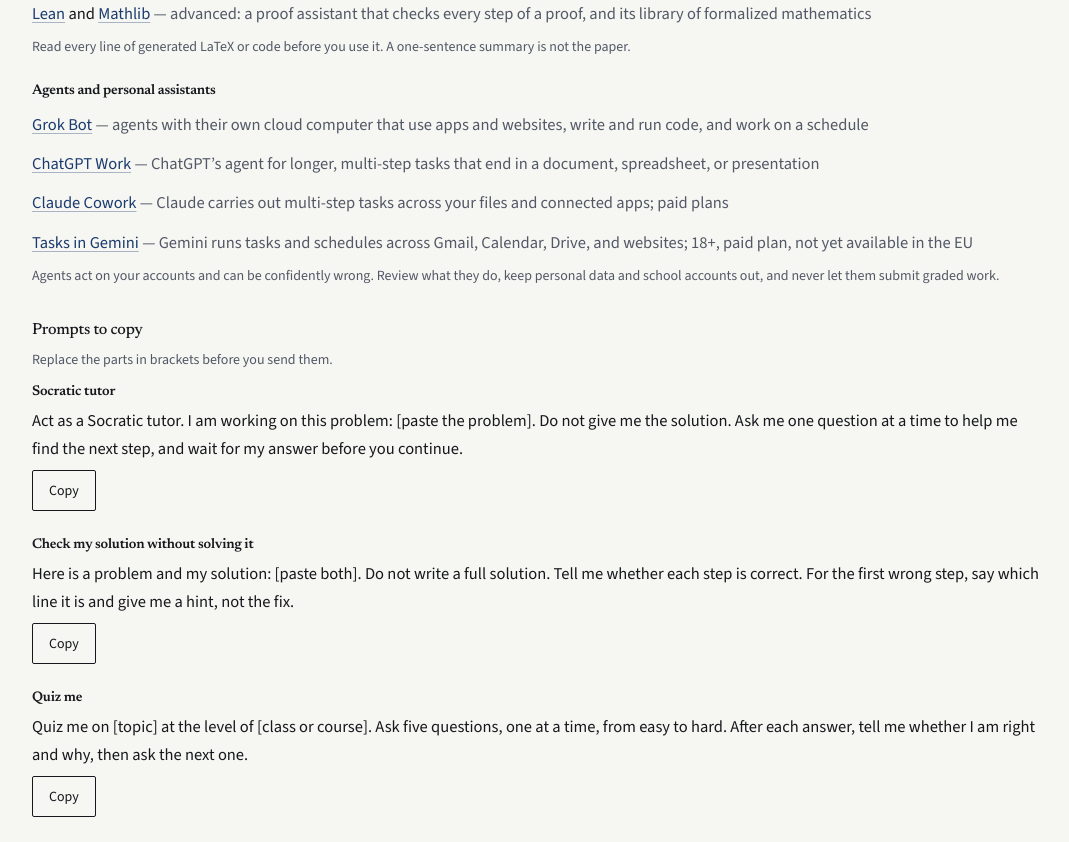
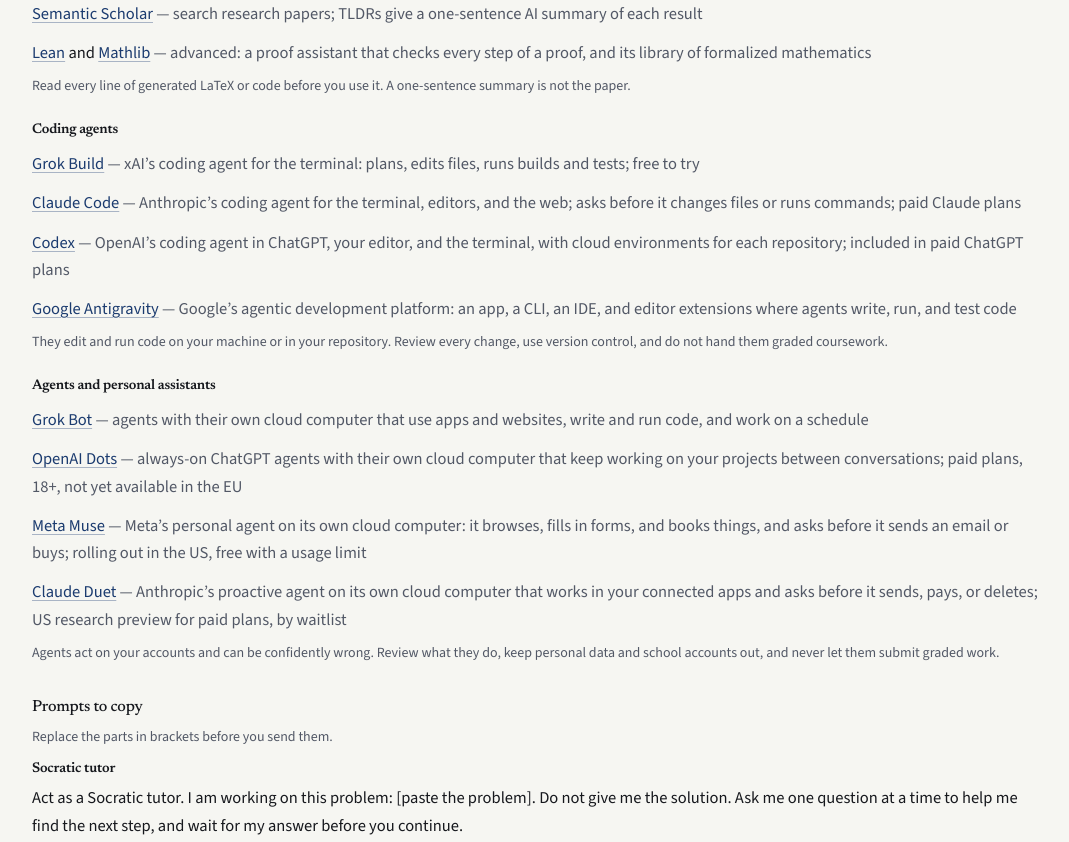
Before and after one commit to linzialessandro/PersonalWebsite, a React (Vite) app: page /teaching in a window 1280 px wide. Shown: the part 3800-4642 px from the top of the page, without its empty margins (104-1173 px from the left). Built offline with nearby package versions, Linux system fonts and the light colour scheme.

Commit message:
AI tools: add Grok and a Coding agents group; agents are Grok Bot, OpenAI Dots, Meta Muse, Claude Duet

```diff
--- a/src/data/aiGuide.js
+++ b/src/data/aiGuide.js
@@ -28,7 +28,7 @@ export const aiToolGroups = [
     id: "assistants",
     title: "General assistants",
     caution:
-      "They write wrong answers as fluently as right ones. Age rules differ: ChatGPT is 13+ with a parent’s permission under 18, Gemini needs a Google Account you may manage yourself (14+ in Italy), and Claude is 18+.",
+      "They write wrong answers as fluently as right ones. Age rules differ: ChatGPT and Grok are 13+ with a parent’s permission under 18, Gemini needs a Google Account you may manage yourself (14+ in Italy), and Claude is 18+.",
     tools: [
       {
         url: "https://chatgpt.com/",
@@ -41,6 +41,12 @@ export const aiToolGroups = [
         label: "Gemini",
         suffix:
           " — general assistant from Google; Guided Learning walks you through a problem step by step",
+      },
+      {
+        url: "https://grok.com/",
+        label: "Grok",
+        suffix:
+          " — general assistant from xAI (now SpaceXSI) with real-time answers from the web and X",
       },
       {
         url: "https://claude.com/",
@@ -122,6 +128,38 @@ export const aiToolGroups = [
     ],
   },
   {
+    id: "coding",
+    title: "Coding agents",
+    caution:
+      "They edit and run code on your machine or in your repository. Review every change, use version control, and do not hand them graded coursework.",
+    tools: [
+      {
+        url: "https://x.ai/build",
+        label: "Grok Build",
+        suffix:
+          " — xAI’s coding agent for the terminal: plans, edits files, runs builds and tests; free to try",
+      },
+      {
+        url: "https://claude.com/product/claude-code",
+        label: "Claude Code",
+        suffix:
+          " — Anthropic’s coding agent for the terminal, editors, and the web; asks before it changes files or runs commands; paid Claude plans",
+      },
+      {
+        url: "https://chatgpt.com/codex/",
+        label: "Codex",
+        suffix:
+          " — OpenAI’s coding agent in ChatGPT, your editor, and the terminal, with cloud environments for each repository; included in paid ChatGPT plans",
+      },
+      {
+        url: "https://antigravity.google/",
+        label: "Google Antigravity",
+        suffix:
+          " — Google’s agentic development platform: an app, a CLI, an IDE, and editor extensions where agents write, run, and test code",
+      },
+    ],
+  },
+  {
     id: "agents",
     title: "Agents and personal assistants",
     caution:
@@ -134,22 +172,22 @@ export const aiToolGroups = [
           " — agents with their own cloud computer that use apps and websites, write and run code, and work on a schedule",
       },
       {
-        url: "https://chatgpt.com/work/",
-        label: "ChatGPT Work",
+        url: "https://chatgpt.com/features/dots/",
+        label: "OpenAI Dots",
         suffix:
-          " — ChatGPT’s agent for longer, multi-step tasks that end in a document, spreadsheet, or presentation",
+          " — always-on ChatGPT agents with their own cloud computer that keep working on your projects between conversations; paid plans, 18+, not yet available in the EU",
       },
       {
-        url: "https://support.claude.com/en/articles/13345190-get-started-with-claude-cowork",
-        label: "Claude Cowork",
+        url: "https://about.fb.com/news/2026/09/introducing-muse-personal-ai-agent/",
+        label: "Meta Muse",
         suffix:
-          " — Claude carries out multi-step tasks across your files and connected apps; paid plans",
+          " — Meta’s personal agent on its own cloud computer: it browses, fills in forms, and books things, and asks before it sends an email or buys; rolling out in the US, free with a usage limit",
       },
       {
-        url: "https://support.google.com/gemini/answer/16596215",
-        label: "Tasks in Gemini",
+        url: "https://claude.com/product/claude-duet",
+        label: "Claude Duet",
         suffix:
-          " — Gemini runs tasks and schedules across Gmail, Calendar, Drive, and websites; 18+, paid plan, not yet available in the EU",
+          " — Anthropic’s proactive agent on its own cloud computer that works in your connected apps and asks before it sends, pays, or deletes; US research preview for paid plans, by waitlist",
       },
     ],
   },
```
Also changed, not shown: 2 other files (tests, documents, lock files or other folders).
